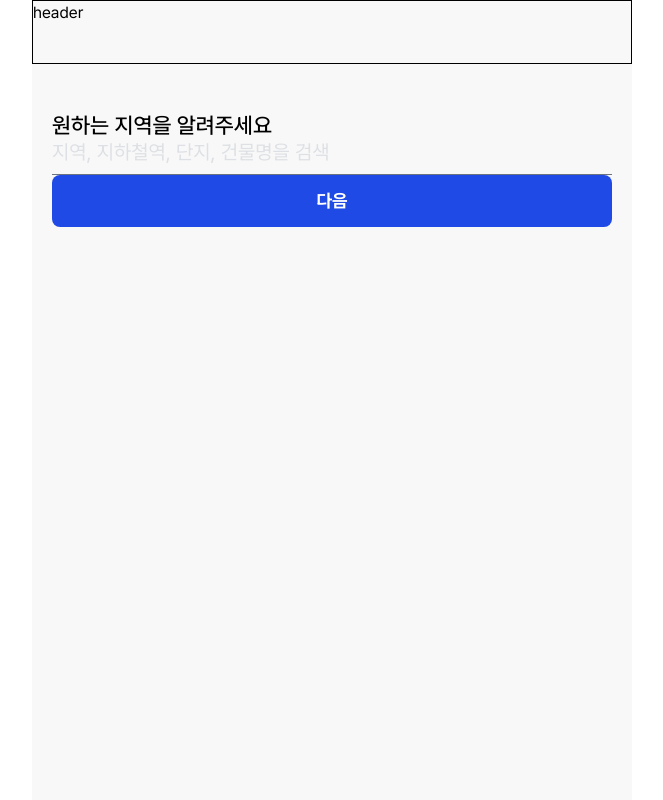
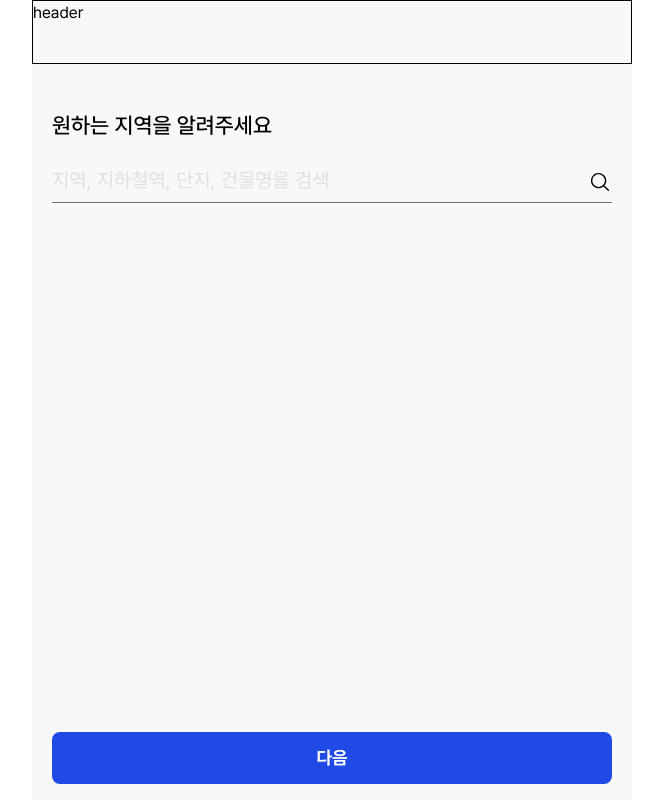
Before and after one commit to FC-DEV3-Final-Project/zoop-frontend, a Next.js app: page /chat/filter in a window 1280 px wide. Shown: the whole page, without its empty margins (308-971 px from the left). Built offline with nearby package versions, Linux system fonts and the light colour scheme.

Commit message:
design: 지역 설정 페이지 퍼블리싱

```diff
--- a/src/components/setup/LocationStep.tsx
+++ b/src/components/setup/LocationStep.tsx
@@ -1,5 +1,7 @@
 import React from "react";
 import { Button } from "../ui/button";
+import SearchIcon from "../../../public/icons/search.svg";
+import Image from "next/image";
 
 interface LocationStepProps {
   onNext: () => void;
@@ -7,14 +9,19 @@ interface LocationStepProps {
 
 const LocationStep = ({ onNext }: LocationStepProps) => {
   return (
-    <div>
+    <div className="relative flex h-full flex-col gap-5">
       <h1 className="text-[22px] font-medium">원하는 지역을 알려주세요</h1>
-      <input
-        className="w-full appearance-none border-b-[1px] border-gray-500 bg-transparent pb-2 outline-none placeholder:text-[20px]"
-        placeholder="지역, 지하철역, 단지, 건물명을 검색"
-      />
+      <div className="relative">
+        <input
+          className="w-full appearance-none border-b-[1px] border-gray-500 bg-transparent pb-2 pt-2 outline-none placeholder:text-[20px]"
+          placeholder="지역, 지하철역, 단지, 건물명을 검색"
+        />
+        <Image src={SearchIcon} alt="검색" className="absolute right-0 top-2" />
+      </div>
 
-      <Button onClick={onNext}>다음</Button>
+      <div className="absolute bottom-4 w-full">
+        <Button onClick={onNext}>다음</Button>
+      </div>
     </div>
   );
 };
```
